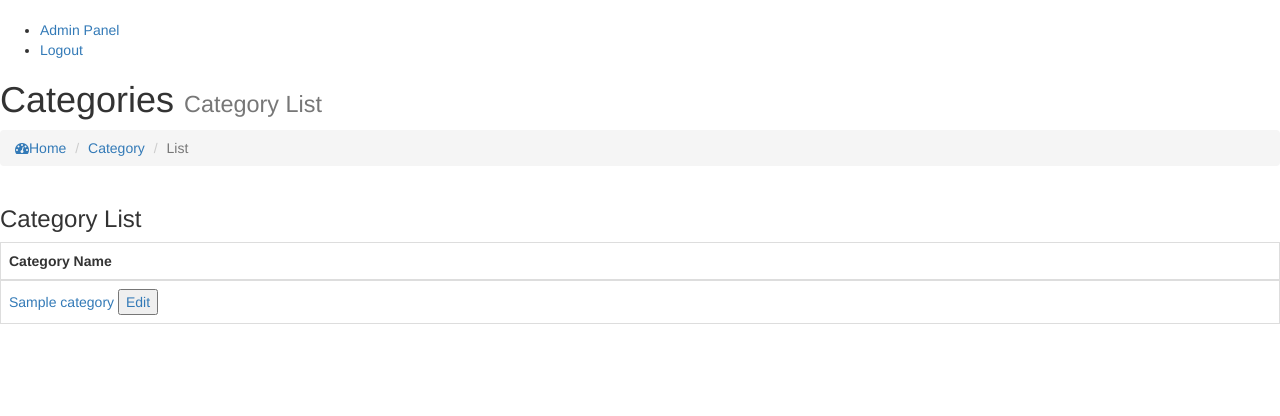
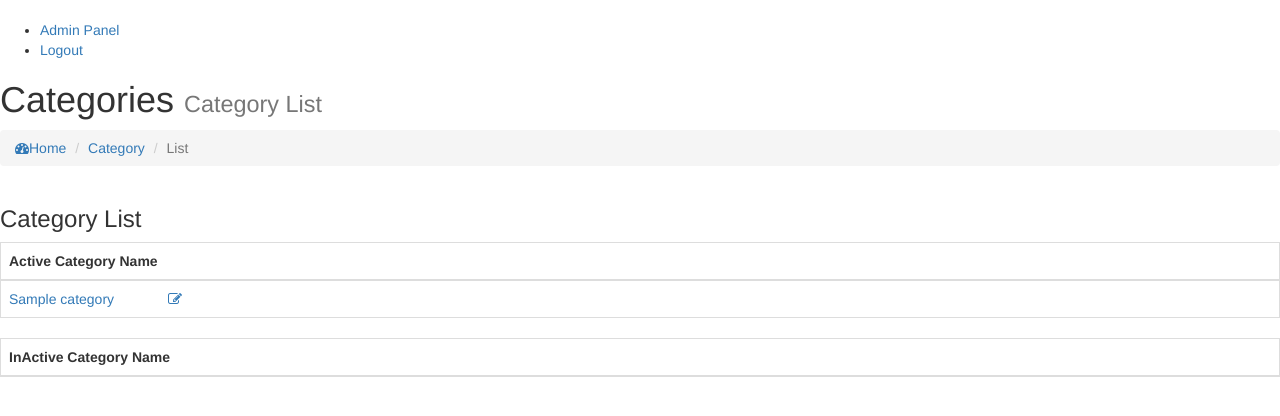
Before and after one commit to SudipBala/occasions_infinia_hub, a Django app: page /category/ in a window 1280 px wide. Shown: the part 71-487 px from the top of the page. Run offline with Django 3.2, Linux system fonts and the light colour scheme; tables that the repository leaves empty hold one stand-in row (values such as "Sample post"); lists and menus that the app fills with data are empty; parts of the project's set-up code (start-up, migrations or seed data) failed here and were passed over; some libraries are stand-ins or nearby versions.

Commit message:
Listed Categories as active and inactive, store image of category

```diff
--- a/outlets/category_views/urls.py
+++ b/outlets/category_views/urls.py
@@ -1,6 +1,6 @@
 from django.urls import path
 
-from outlets.category_views.views import AddCategory, ListCategory, ListSubCategory, EditCategory
+from outlets.category_views.views import AddCategory, ListCategory, ListSubCategory, EditCategory, DeleteCategory
 
 app_name = 'category'
 
@@ -8,6 +8,7 @@ urlpatterns = [
     path('create/', AddCategory.as_view(), name='create'),
     path('', ListCategory.as_view(), name='list_category'),
     path('<int:pk>/sub-category/', ListSubCategory.as_view(), name='sub-category'),
-    path('<int:pk>/edit', EditCategory.as_view(), name='edit')
+    path('<int:pk>/edit', EditCategory.as_view(), name='edit'),
+    path('<int:pk>/delete', DeleteCategory.as_view(), name='delete')
 
 ]
--- a/outlets/category_views/views.py
+++ b/outlets/category_views/views.py
@@ -1,5 +1,6 @@
+from django.contrib import messages
 from django.urls import reverse
-from django.views.generic import CreateView, ListView, UpdateView
+from django.views.generic import CreateView, ListView, UpdateView, DeleteView
 
 from outlets.category_models import Category
 from outlets.forms import CategoryForm
@@ -7,12 +8,17 @@ from outlets.forms import CategoryForm
 
 class ListCategory(ListView):
     model = Category
-    queryset = Category.objects.get_categories()
     template_name = "outlets/category/list_category.html"
+    context_object_name = "category_status"
+
+    def get_queryset(self):
+        queryset = {'active': Category.objects.get_categories(),
+                   'inactive': Category.objects.filter(level=0, disabled=True)
+                    }
+        return queryset
 
 
 class ListSubCategory(ListView):
-    model = Category
     queryset = Category.objects.get_sub_categories()
     template_name = "outlets/category/list_sub_category.html"
 
@@ -42,3 +48,16 @@ class EditCategory(UpdateView):
 
     def get_success_url(self):
         return reverse('category:list_category')
+
+
+class DeleteCategory(DeleteView):
+    model = Category
+    queryset = Category.objects.all()
+
+    def get(self, request, *args, **kwargs):
+        return self.delete(request, *args, ** kwargs)
+
+    def get_success_url(self):
+        messages.success(self.request, "{name} {message}".format(name=self.object.category_name,
+                                                                 message="had been deleted."))
+        return reverse('category:list_category')
--- a/templates/outlets/category/list_category.html
+++ b/templates/outlets/category/list_category.html
@@ -28,26 +28,60 @@
                         <table id="example2" class="table table-bordered table-hover">
                             <thead>
                             <tr>
-                                <th>Category Name</th>
+                                <th>Active Category Name</th>
                             </tr>
                             </thead>
                             <tbody>
-                            {% for item in object_list %}
+                            {% if category_status %}
+                            {% for item in object_list.active %}
                                 <tr>
                                     <td>
                                         <a href="{% url 'category:sub-category' pk=item.pk %}">
                                             {{ item.category_name }}
                                         </a>
-                                        <a href="{% url 'category:edit' pk=item.id %}">
-                                            <button type="button">Edit</button>
+                                        <a href ="{% url 'category:edit' pk=item.id %}" >
+                                            <i class="fa fa-edit" style="margin-left: 50px;"></i>
                                         </a>
+{#                                        <a href="{% url 'category:delete' pk=item.id %}">#}
+{#                                            <i class="btn-danger fa fa-trash" style="margin-left: 50px;"></i>#}
+{#                                        </a>#}
                                     </td>
 
                                 </tr>
                             {% endfor %}
+                            {% endif %}
                             </tbody>
 
                         </table>
+                    <table id="example2" class="table table-bordered table-hover">
+                            <thead>
+                            <tr>
+                                <th>InActive Category Name</th>
+                            </tr>
+                            </thead>
+                             <tbody>
+                        {% if category_status.inactive %}
+                            {% for item in object_list.inactive %}
+                                <tr>
+                                    <td>
+                                        <a href="{% url 'category:sub-category' pk=item.pk %}">
+                                            {{ item.category_name }}
+                                        </a>
+                                        <a href ="{% url 'category:edit' pk=item.id %}" >
+                                            <i class="fa fa-edit" style="margin-left: 50px;"></i>
+                                        </a>
+{#                                        <a href="{% url 'category:delete' pk=item.id %}">#}
+{#                                            <i class="btn-danger fa fa-trash" style="margin-left: 50px;"></i>#}
+{#                                        </a>#}
+                                    </td>
+
+                                </tr>
+                            {% endfor %}
+                            {% endif %}
+                        </tbody>
+
+                        </table>
+
                     </div>
                     <!-- /.box-body -->
                 </div>
--- a/templates/outlets/category/list_sub_category.html
+++ b/templates/outlets/category/list_sub_category.html
@@ -37,7 +37,7 @@
                                     <td>
                                         {{ item.category_name }}
                                         <a href="{% url 'category:edit' pk=item.id %}">
-                                            <button type="button">Edit</button>
+                                            <i class="fa fa-edit" style="margin-left: 50px;"></i>
                                         </a>
                                     </td>
 
```
Also changed, not shown: media/category/Cake.jpeg (added).
